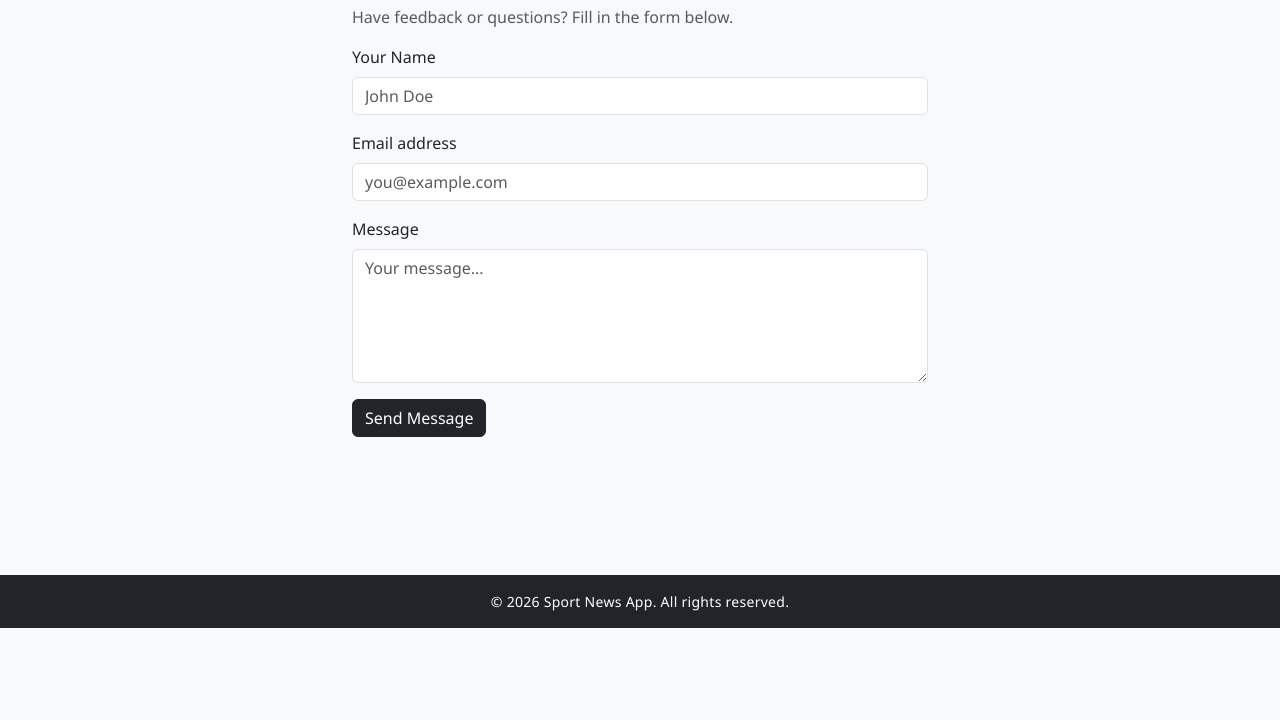
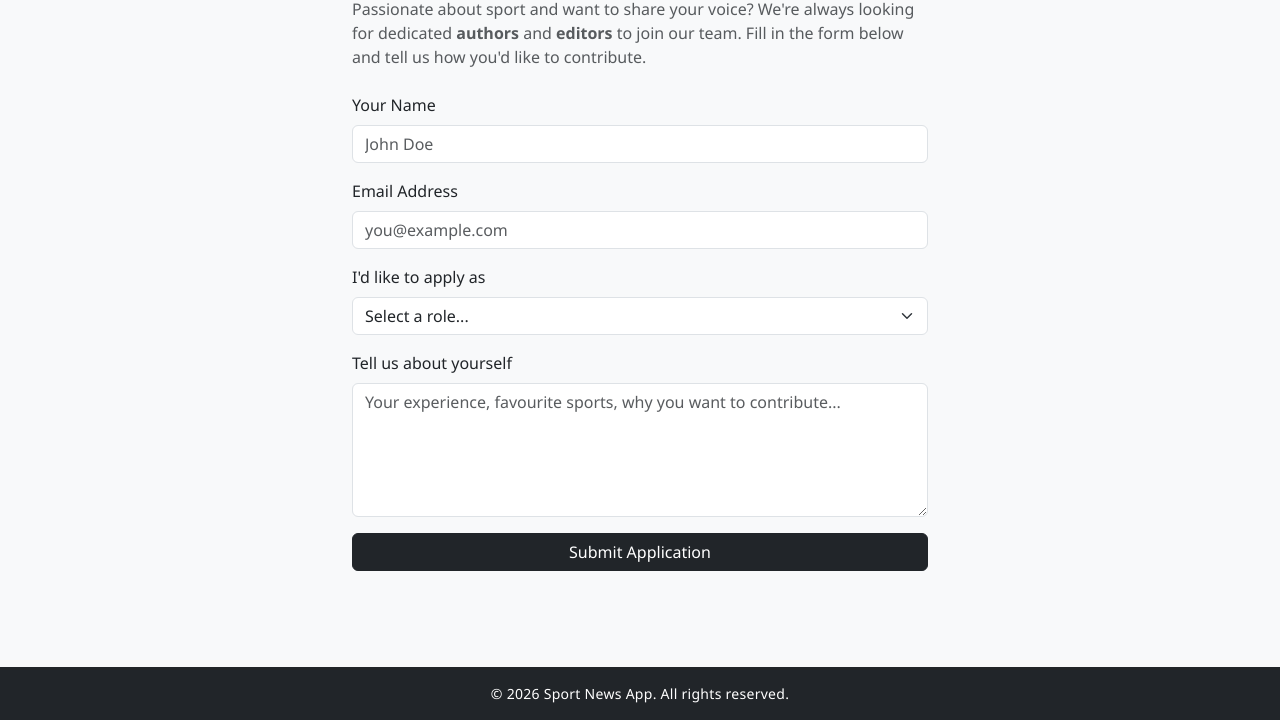
Before and after one commit to PlamenPlamenovStanchev/Sport-News-App, a website built with Vite: page pages/contact.html in a window 1280 px wide. Shown: the part 172-892 px from the top of the page. Before the commit the page ends 800 px from the top, so only its background shows below. Built offline with nearby package versions, Linux system fonts and the light colour scheme.

Commit message:
feat: Revamp Contact page to attract contributors and update navbar links

```diff
--- a/pages/contact.html
+++ b/pages/contact.html
@@ -19,8 +19,12 @@
     </nav>
 
     <main class="container my-5" style="max-width: 600px;">
-      <h1 class="mb-4">Contact Us</h1>
-      <p class="text-muted">Have feedback or questions? Fill in the form below.</p>
+      <h1 class="mb-3">Become a Contributor</h1>
+      <p class="text-muted mb-4">
+        Passionate about sport and want to share your voice? We're always looking
+        for dedicated <strong>authors</strong> and <strong>editors</strong> to join
+        our team. Fill in the form below and tell us how you'd like to contribute.
+      </p>
 
       <div id="successMessage" class="alert alert-success d-none"></div>
 
@@ -30,14 +34,22 @@
           <input type="text" id="name" class="form-control" placeholder="John Doe" required />
         </div>
         <div class="mb-3">
-          <label for="email" class="form-label">Email address</label>
+          <label for="email" class="form-label">Email Address</label>
           <input type="email" id="email" class="form-control" placeholder="you@example.com" required />
         </div>
         <div class="mb-3">
-          <label for="message" class="form-label">Message</label>
-          <textarea id="message" class="form-control" rows="5" placeholder="Your message..." required></textarea>
+          <label for="role" class="form-label">I'd like to apply as</label>
+          <select id="role" class="form-select" required>
+            <option value="" disabled selected>Select a role...</option>
+            <option value="author">Author — write and submit articles</option>
+            <option value="editor">Editor — review and moderate content</option>
+          </select>
         </div>
-        <button type="submit" class="btn btn-dark">Send Message</button>
+        <div class="mb-3">
+          <label for="message" class="form-label">Tell us about yourself</label>
+          <textarea id="message" class="form-control" rows="5" placeholder="Your experience, favourite sports, why you want to contribute..." required></textarea>
+        </div>
+        <button type="submit" class="btn btn-dark w-100">Submit Application</button>
       </form>
     </main>
 
--- a/src/utils/navbar.js
+++ b/src/utils/navbar.js
@@ -33,6 +33,9 @@ export async function initNavbar() {
       <li class="nav-item">
         <a class="nav-link" href="/pages/about.html">About</a>
       </li>
+      <li class="nav-item">
+        <a class="nav-link" href="/pages/contact.html">Contact Us</a>
+      </li>
       ${adminLink}
       <li class="nav-item">
         <a class="nav-link fw-semibold" href="/profile/">My Profile</a>
@@ -55,6 +58,9 @@ export async function initNavbar() {
         <a class="nav-link" href="/pages/about.html">About</a>
       </li>
       <li class="nav-item">
+        <a class="nav-link" href="/pages/contact.html">Contact Us</a>
+      </li>
+      <li class="nav-item">
         <a class="nav-link" href="/login/">Login</a>
       </li>
       <li class="nav-item">
```
